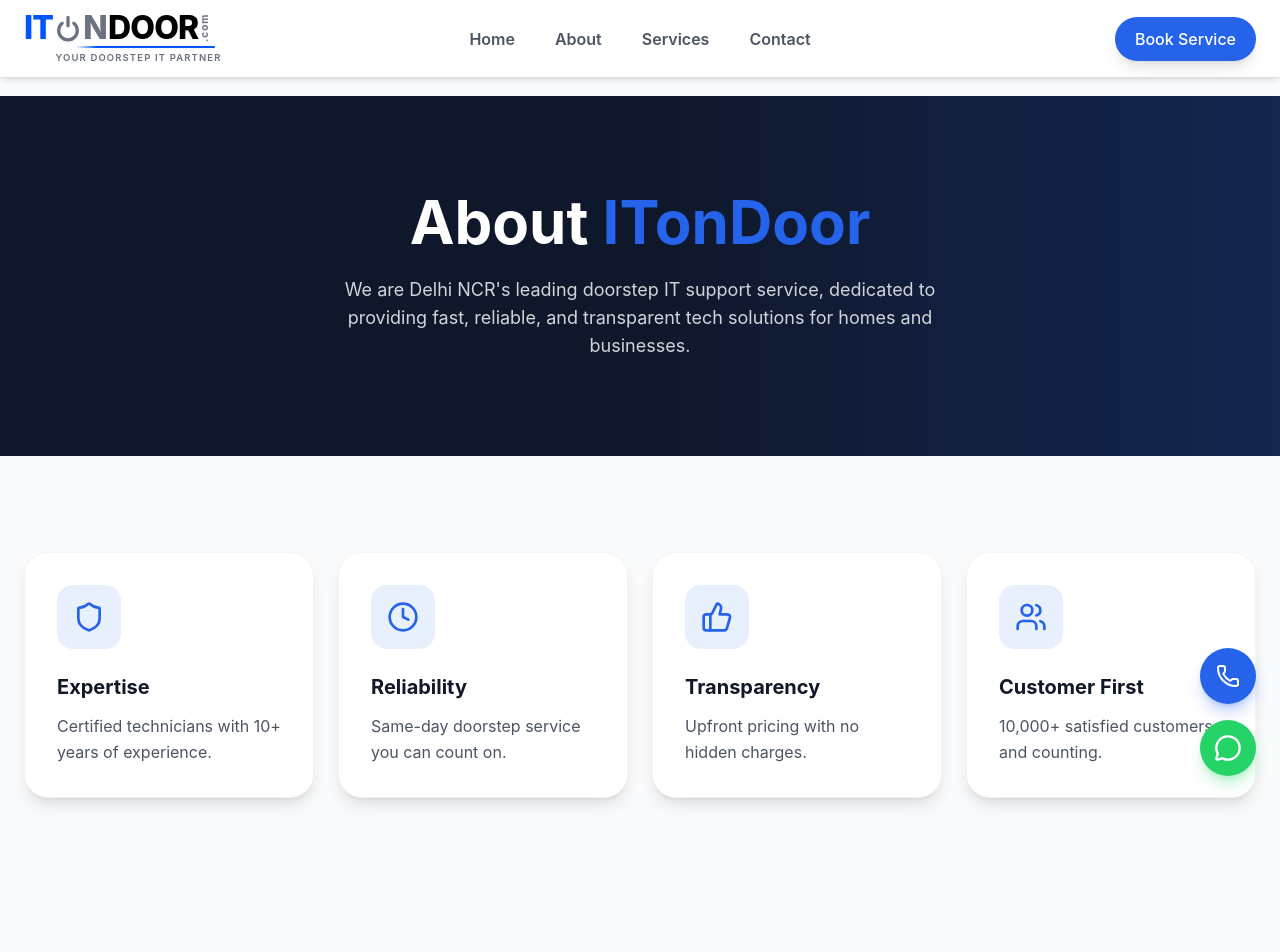
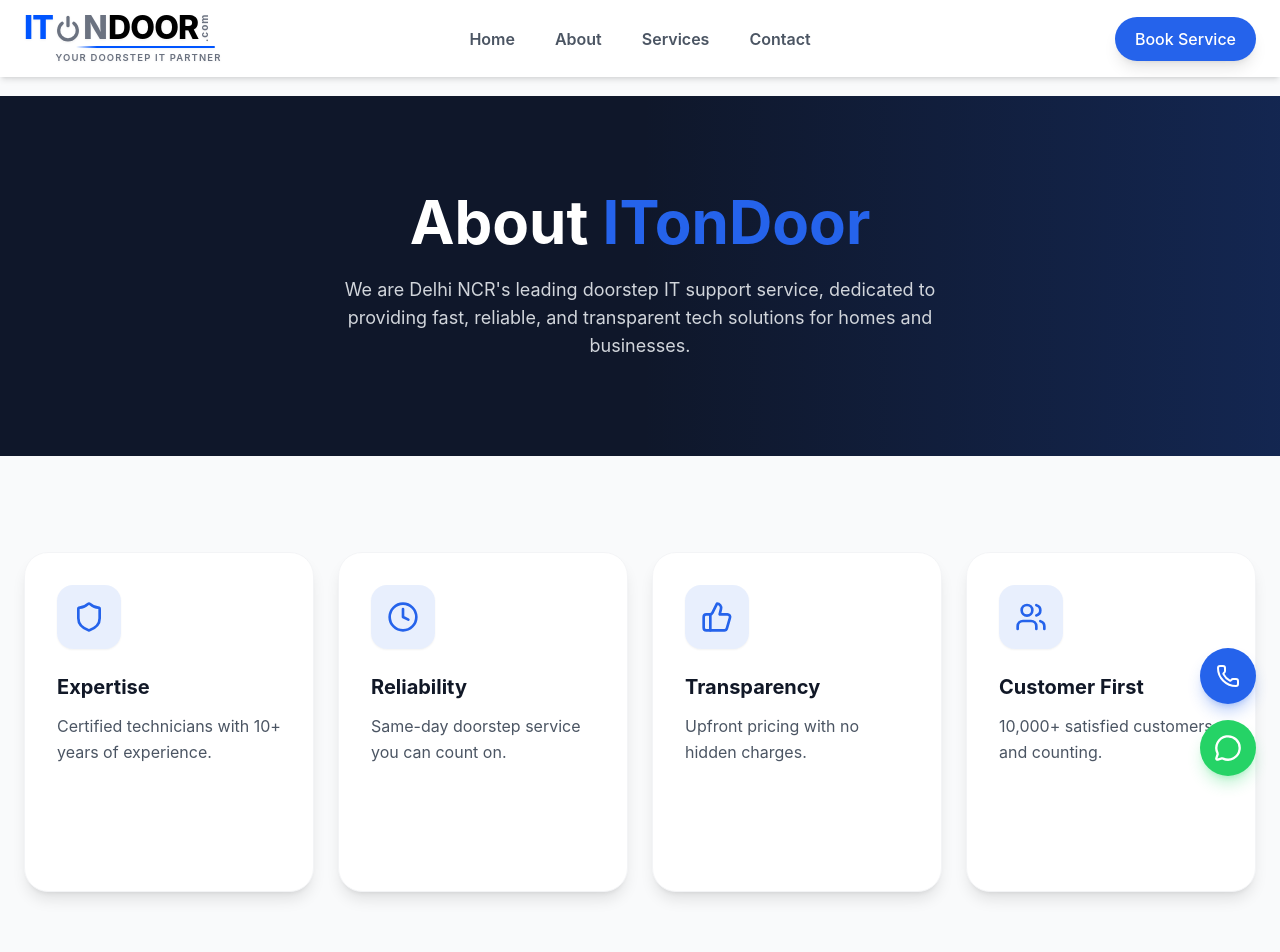
Before and after one commit to shivam886/itondoor, a React (Vite) app: page /#/about in a window 1280 px wide. Shown: the top 952 px of the page. Built offline with nearby package versions, Linux system fonts and the light colour scheme.

Commit message:
Add 3D tilt feature cards with generative canvas

```diff
--- a/src/pages/About.tsx
+++ b/src/pages/About.tsx
@@ -1,5 +1,153 @@
-import { motion } from 'framer-motion';
+import React from 'react';
+import { motion, useMotionValue, useTransform, useSpring } from 'framer-motion';
 import { Shield, Clock, Users, ThumbsUp, CheckCircle2 } from 'lucide-react';
+
+const GenerativeArtCanvas = ({ isHovered }: { isHovered: boolean }) => {
+    const canvasRef = React.useRef<HTMLCanvasElement>(null);
+
+    React.useEffect(() => {
+        const canvas = canvasRef.current;
+        if (!canvas) return;
+
+        const ctx = canvas.getContext('2d');
+        if (!ctx) return;
+
+        let animationFrameId: number;
+        let lines: any[] = [];
+        const numLines = 30;
+
+        class Line {
+            x: number; y: number; speed: number; angle: number; length: number;
+            constructor() {
+                this.x = Math.random() * canvas.width;
+                this.y = Math.random() * canvas.height;
+                this.speed = Math.random() * 0.5 + 0.1;
+                this.angle = Math.random() * Math.PI * 2;
+                this.length = Math.random() * 20 + 5;
+            }
+            update() {
+                this.x += Math.cos(this.angle) * this.speed;
+                this.y += Math.sin(this.angle) * this.speed;
+                if (this.x < 0 || this.x > canvas.width || this.y < 0 || this.y > canvas.height) {
+                    this.x = Math.random() * canvas.width;
+                    this.y = Math.random() * canvas.height;
+                }
+            }
+            draw() {
+                ctx.beginPath();
+                ctx.moveTo(this.x, this.y);
+                ctx.lineTo(this.x - Math.cos(this.angle) * this.length, this.y - Math.sin(this.angle) * this.length);
+                ctx.strokeStyle = `rgba(0, 85, 255, ${Math.random() * 0.3 + 0.1})`;
+                ctx.lineWidth = 1;
+                ctx.stroke();
+            }
+        }
+
+        const init = () => {
+            lines = [];
+            for (let i = 0; i < numLines; i++) {
+                lines.push(new Line());
+            }
+        };
+
+        const animate = () => {
+            if (isHovered) {
+                ctx.clearRect(0, 0, canvas.width, canvas.height);
+                lines.forEach(line => {
+                    line.update();
+                    line.draw();
+                });
+            } else {
+                ctx.clearRect(0, 0, canvas.width, canvas.height);
+            }
+            animationFrameId = requestAnimationFrame(animate);
+        };
+
+        canvas.width = 400;
+        canvas.height = 400;
+        init();
+        animate();
+
+        return () => cancelAnimationFrame(animationFrameId);
+    }, [isHovered]);
+
+    return <canvas ref={canvasRef} className="absolute inset-0 w-full h-full opacity-0 group-hover:opacity-100 transition-opacity duration-500 pointer-events-none rounded-3xl" />;
+};
+
+const FeatureCard = ({ feature, index }: { feature: any, index: number }) => {
+    const [isHovered, setIsHovered] = React.useState(false);
+    const x = useMotionValue(0);
+    const y = useMotionValue(0);
+
+    const mouseXSpring = useSpring(x);
+    const mouseYSpring = useSpring(y);
+
+    const rotateX = useTransform(mouseYSpring, [-0.5, 0.5], ["10deg", "-10deg"]);
+    const rotateY = useTransform(mouseXSpring, [-0.5, 0.5], ["-10deg", "10deg"]);
+
+    const handleMouseMove = (e: React.MouseEvent<HTMLDivElement>) => {
+        const rect = e.currentTarget.getBoundingClientRect();
+        x.set((e.clientX - rect.left) / rect.width - 0.5);
+        y.set((e.clientY - rect.top) / rect.height - 0.5);
+    };
+
+    const handleMouseLeave = () => {
+        x.set(0);
+        y.set(0);
+        setIsHovered(false);
+    };
+
+    const cardVariants = {
+        offscreen: { y: 50, opacity: 0 },
+        onscreen: { y: 0, opacity: 1, transition: { type: "spring", bounce: 0.4, duration: 0.8, delay: index * 0.1 } }
+    };
+
+    return (
+        <motion.div
+            variants={cardVariants}
+            initial="offscreen"
+            whileInView="onscreen"
+            viewport={{ once: true, amount: 0.5 }}
+            onMouseMove={handleMouseMove}
+            onMouseLeave={handleMouseLeave}
+            onMouseEnter={() => setIsHovered(true)}
+            style={{ rotateX, rotateY, transformStyle: "preserve-3d" }}
+            className="group relative h-[340px] w-full rounded-3xl bg-white dark:bg-gray-800/80 border border-gray-100 dark:border-gray-700 shadow-lg hover:shadow-xl transition-shadow"
+        >
+            <div
+                style={{ transform: "translateZ(50px)", transformStyle: "preserve-3d" }}
+                className="absolute inset-0 flex flex-col p-8 rounded-3xl overflow-hidden"
+            >
+                <GenerativeArtCanvas isHovered={isHovered} />
+                <div className="absolute inset-0 bg-gradient-to-t from-white/90 via-white/50 to-transparent dark:from-gray-900/90 dark:via-gray-900/50 dark:to-transparent opacity-0 group-hover:opacity-100 transition-opacity duration-500 rounded-3xl pointer-events-none z-0"></div>
+
+                <div className="relative z-10 h-full flex flex-col pointer-events-none">
+                  <div className="w-16 h-16 rounded-2xl bg-brand-electricBlue/10 flex items-center justify-center mb-6 group-hover:scale-110 group-hover:bg-brand-electricBlue transition-all duration-300 shadow-sm">
+                    <feature.icon className="w-8 h-8 text-brand-electricBlue group-hover:text-white transition-colors duration-300" />
+                  </div>
+
+                  <motion.h3
+                      initial={{ y: 0 }}
+                      animate={{ y: isHovered ? -5 : 0 }}
+                      transition={{ type: 'spring', stiffness: 300, damping: 20 }}
+                      className="text-xl font-bold mb-3 text-gray-900 dark:text-white group-hover:text-brand-electricBlue transition-colors"
+                  >
+                      {feature.title}
+                  </motion.h3>
+
+                  <motion.p
+                      initial={{ y: 0 }}
+                      animate={{ y: isHovered ? -5 : 0 }}
+                      transition={{ type: 'spring', stiffness: 300, damping: 20, delay: 0.05 }}
+                      className="text-base text-gray-600 dark:text-gray-300 leading-relaxed"
+                  >
+                      {feature.desc}
+                  </motion.p>
+                </div>
+            </div>
+        </motion.div>
+    );
+};
 
 export default function About() {
   const fadeIn = {
@@ -43,19 +191,7 @@
               { icon: ThumbsUp, title: 'Transparency', desc: 'Upfront pricing with no hidden charges.' },
               { icon: Users, title: 'Customer First', desc: '10,000+ satisfied customers and counting.' }
             ].map((feature, i) => (
-              <motion.div
-                initial={{ opacity: 0, y: 20 }}
-                animate={{ opacity: 1, y: 0 }}
-                transition={{ delay: 0.2 + i * 0.1 }}
-                key={i}
-                className="bg-white dark:bg-gray-800/50 backdrop-blur-sm border border-gray-100 dark:border-gray-700 p-8 rounded-3xl shadow-lg hover:shadow-2xl transition-all duration-300 hover:-translate-y-2 group"
-              >
-                <div className="w-16 h-16 rounded-2xl bg-brand-electricBlue/10 flex items-center justify-center mb-6 group-hover:scale-110 group-hover:bg-brand-electricBlue transition-all duration-300">
-                  <feature.icon className="w-8 h-8 text-brand-electricBlue group-hover:text-white transition-colors duration-300" />
-                </div>
-                <h3 className="text-xl font-bold mb-3 text-gray-900 dark:text-white transition-colors">{feature.title}</h3>
-                <p className="text-base text-gray-600 dark:text-gray-400 leading-relaxed">{feature.desc}</p>
-              </motion.div>
+              <FeatureCard key={i} feature={feature} index={i} />
             ))}
           </div>
         </div>
```
